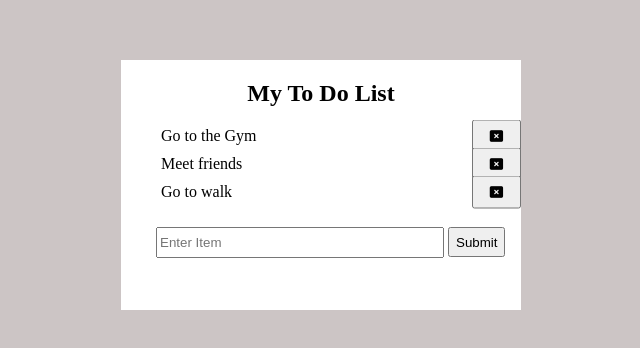
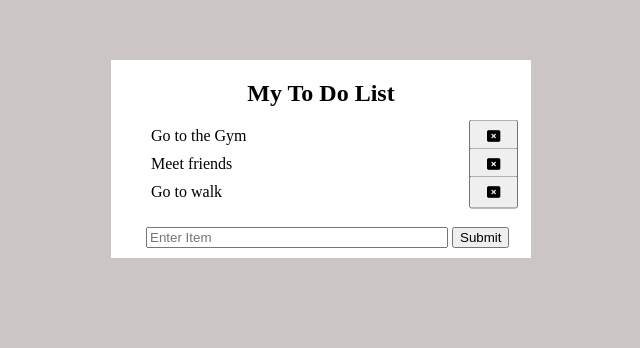
Before and after one commit to MargaritaMak/Todo-list, a plain HTML site: page index.html in a window 1280 px wide. Shown: the part 180-528 px from the top of the page, without its empty margins (319-959 px from the left). Drawn offline with Linux system fonts and the light colour scheme.

Commit message:
'updated css'

```diff
--- a/style.css
+++ b/style.css
@@ -5,8 +5,7 @@ body{
 
 .box {
     position: absolute;
-    width: 400px;
-    height: 250px;
+    width: 420px;
     left:0;
     right: 0;
     top: 30%;
@@ -30,6 +29,7 @@ ul li:hover {
 
 #myInput{
     margin-left: 35px;
+    margin-bottom: 10px;
     width: 70%;
     height: 10%;
 }
@@ -42,7 +42,7 @@ ul li:hover {
     margin-top: 9px;
     cursor: pointer;
     position: absolute;
-    right: 0%;
+    right: 3%;
     padding: 7px 16px;
     transform: translate(0%, -50%);
   }
```
